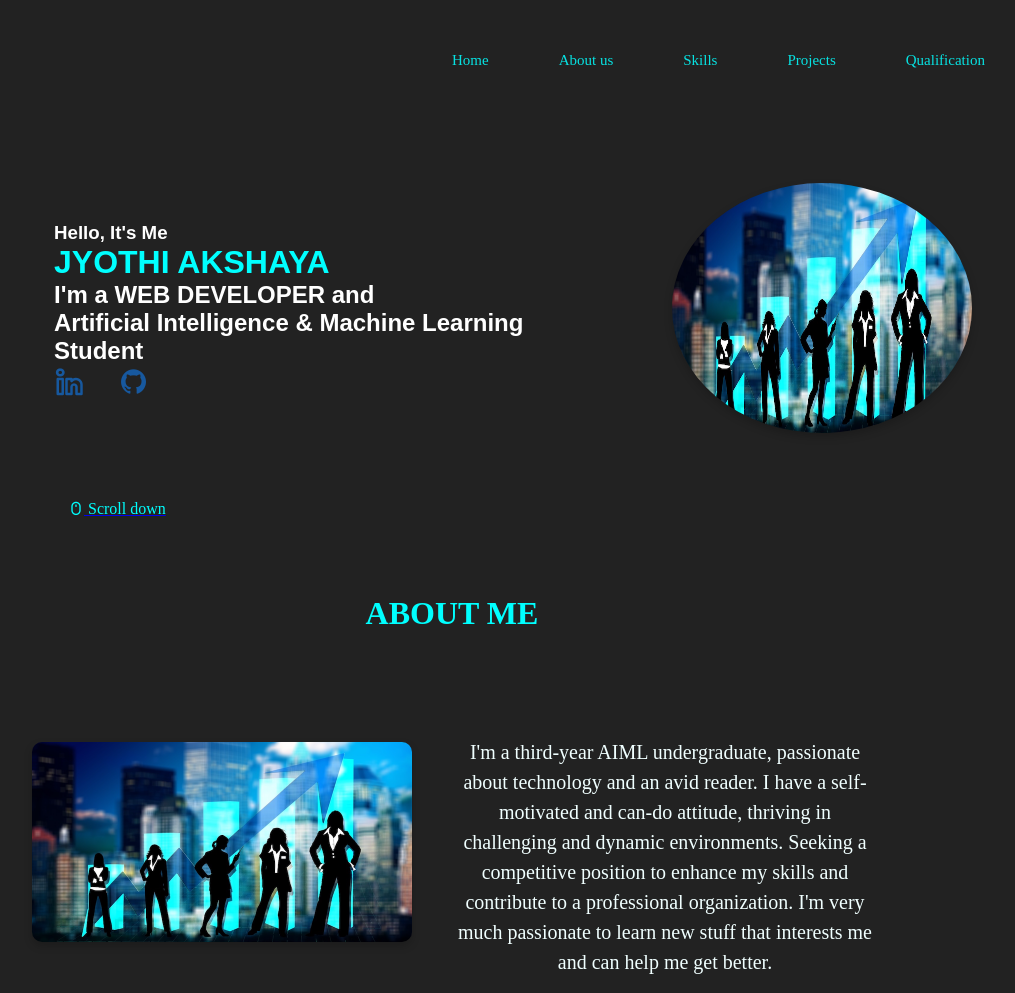
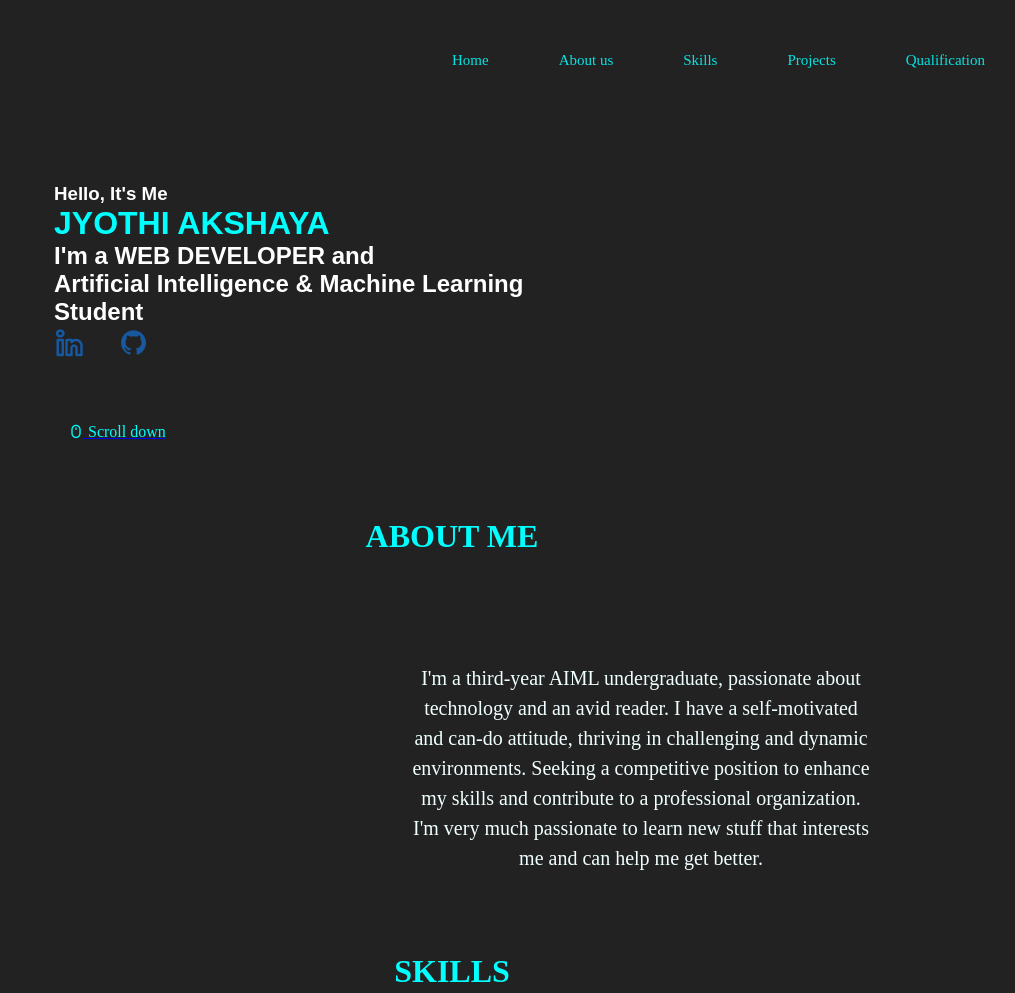
Before and after one commit to Jyothiakshaya/PERSONAL_PORTFOLIO, a plain HTML site: page index.html in a window 1280 px wide. Shown: the top 993 px of the page, without its empty margins (188-1203 px from the left). Drawn offline with nearby package versions, Linux system fonts and the light colour scheme.

Commit message:
Update index.html

```diff
--- a/index.html
+++ b/index.html
@@ -49,9 +49,6 @@
                 </a>
             </div>
 
-            <div class="image-section">
-                <img src="inspire.png" alt="Profile Image">
-            </div>
         </div>
     <!---------------------scroll----------------------------------------->
     <div class="homescroll">
@@ -71,9 +68,7 @@
         <div class="about-content">
             <p>I'm a third-year AIML undergraduate, passionate about technology and an avid reader. I have a self-motivated and can-do attitude, thriving in challenging and dynamic environments. Seeking a competitive position to enhance my skills and contribute to a professional organization. I'm very much passionate to learn new stuff that interests me and can help me get better.</p>
         </div>
-        <div class="about-image">
-            <img src="inspire.png" alt="Inspire Growth Hub">
-        </div>
+
     </div>
 
    <!-----------------------skills------------------------------------>
```
